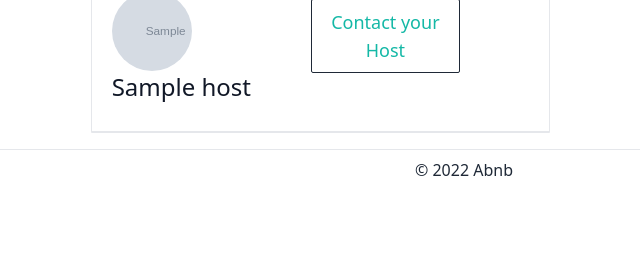
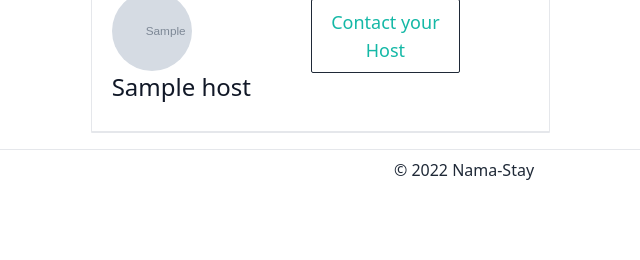
Before and after one commit to ashishk8181/Abnb, a Django app: template templates/reservations/detail.html in a window 1280 px wide. Shown: the part 540-800 px from the top of the page, without its empty margins (176-816 px from the left). Run offline with Django 3.2, Linux system fonts and the light colour scheme; the template is opened without the code that fills it: most values are stand-ins (such as "Sample title", 1, 10 or a date in 2020); style sheets or scripts are compiled from the project's sources; some libraries are stand-ins or nearby versions.

Commit message:
updated readme

```diff
--- a/templates/partials/footer.html
+++ b/templates/partials/footer.html
@@ -1,5 +1,5 @@
 <div class="container w-9/12 mx-auto flex items-center justify-center py-2 mt-4 border-t">
     <footer class="text-base font-light">
-        &copy; 2022 Abnb
+        &copy; 2022 Nama-Stay
     </footer>
 </div>
```
Also changed, not shown: README.md.
